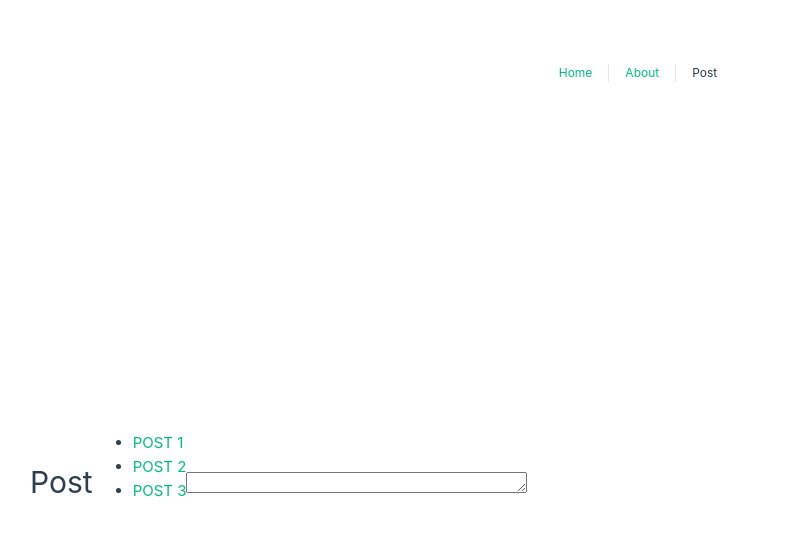
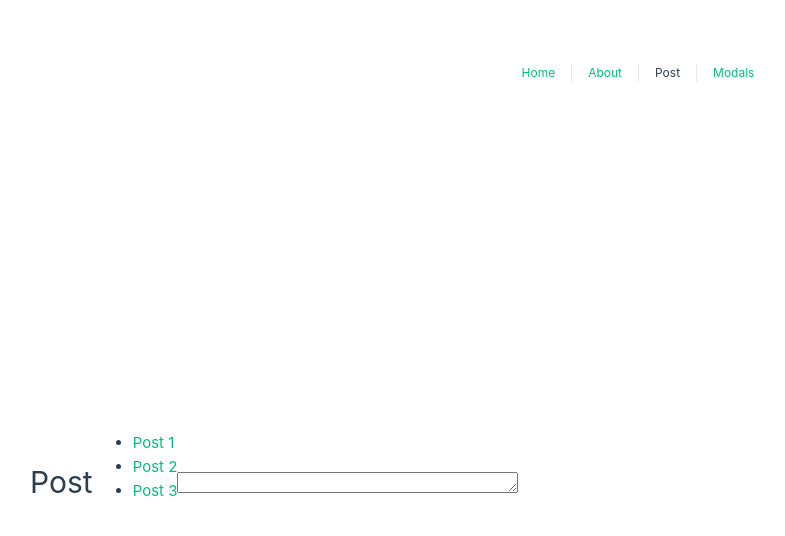
Before and after one commit to kirankumarrr/vue-v3, a Vue app in the folder vue-composition-api-basics-v3/: page /post in a window 1280 px wide. Shown: the top 536 px of the page, without its empty margins (2-787 px from the left). Built offline with nearby package versions, Linux system fonts and the light colour scheme.

Commit message:
[vue-composition-api-basics]  Lists, Teleport, Template Refs & nextTick

```diff
--- a/vue-composition-api-basics-v3/index.html
+++ b/vue-composition-api-basics-v3/index.html
@@ -10,6 +10,7 @@
 
 <body>
   <div id="app"></div>
+  <div class="modals-container"></div>
   <script type="module" src="/src/main.js"></script>
 </body>
 
--- a/vue-composition-api-basics-v3/src/App.vue
+++ b/vue-composition-api-basics-v3/src/App.vue
@@ -9,6 +9,7 @@ import { RouterLink, RouterView } from "vue-router";
         <RouterLink to="/">Home</RouterLink>
         <RouterLink to="/about">About</RouterLink>
         <RouterLink to="/post">Post</RouterLink>
+        <RouterLink to="/modals">Modals</RouterLink>
       </nav>
     </div>
   </header>
--- a/vue-composition-api-basics-v3/src/assets/base.css
+++ b/vue-composition-api-basics-v3/src/assets/base.css
@@ -72,3 +72,7 @@ body {
   -webkit-font-smoothing: antialiased;
   -moz-osx-font-smoothing: grayscale;
 }
+
+.modals-container{
+  position: initial;
+}
--- a/vue-composition-api-basics-v3/src/router/index.js
+++ b/vue-composition-api-basics-v3/src/router/index.js
@@ -26,6 +26,14 @@ const router = createRouter({
       component: () => import('../views/PostView.vue')
     },
     {
+      path: '/modals',
+      name: 'modals',
+      // route level code-splitting
+      // this generates a separate chunk (About.[hash].js) for this route
+      // which is lazy-loaded when the route is visited.
+      component: () => import('../views/ModalsView.vue')
+    },
+    {
       path: '/postDetail/:id',
       name: 'postDetail',
       // route level code-splitting
--- a/vue-composition-api-basics-v3/src/views/HomeView.vue
+++ b/vue-composition-api-basics-v3/src/views/HomeView.vue
@@ -1,6 +1,6 @@
 <template>
   <div class="home">
-    <h2>{{ nonReactiveTitle }} :</h2>
+    <h2 ref="appTitleRef">{{ nonReactiveTitle }} :</h2>
     <h3>{{ counterData.title }} :</h3>
     <div>
       <button class="btn" @click="decrement">-</button>
@@ -16,12 +16,13 @@
 
 
 <script setup>
-import { reactive, ref } from "vue";
+import { reactive, ref, onMounted, nextTick } from "vue";
 
 const nonReactiveTitle = ' My Non reactive Title'
 
-const counter = ref(0),
-  counterTitle = ref("My Counter");
+const counter = ref(0);
+const counterTitle = ref("My Counter");
+
 // Reactive Object
 
 const counterData = reactive({
@@ -34,11 +35,24 @@ const decrement = () => {
   // Reactive object update
   counterData.count--;
 };
-const increment = () => {
+const increment = async () => {
   counter.value++;
   // Reactive object update
   counterData.count++;
+  await nextTick()
+  console.log('Updated Dom after incremented')
+  // without async
+  // nextTick(()=>{
+  //    console.log('Updated Dom after incremented')
+  // })
 };
+
+// Template Ref
+const appTitleRef = ref(null)
+onMounted(() => {
+  //below will give access to h2
+  console.log('appTitleRef.value', appTitleRef.value.offsetWidth)
+})
 </script>
 
 <!--  this is before v3.2 -> without setup
--- /dev/null
+++ b/vue-composition-api-basics-v3/src/views/ModalsView.vue
@@ -0,0 +1,39 @@
+<template>
+    <div class="modals">
+        <h1>models</h1>
+        <button @click="showModal = true">Show Modal</button>
+        <teleport to=".modals-container">
+            <div class="modal" v-if="showModal">
+                <h1>This is a modal</h1>
+                <p>
+                    Lorem ipsum dolor sit amet consectetur adipisicing elit. Maxime mollitia,
+                    molestiae quas vel sint commodi repudiandae consequuntur voluptatum laborum
+                    numquam blanditiis harum quisquam eius sed odit fugiat iusto fuga praesentium
+                    optio, eaque rerum! Provident similique accusantium nemo autem. Veritatis
+                    obcaecati tenetur iure eius earum ut molestias architecto voluptate aliquam
+                    nihil, eveniet aliquid culpa officia aut! Impedit sit sunt quaerat, odit,
+                </p>
+                <button @click="showModal = false">Hide Modal</button>
+            </div>
+        </teleport>
+    </div>
+</template>
+
+<script setup>
+import { ref } from 'vue'
+const showModal = ref(false)
+</script>
+
+<style>
+.modal {
+    background: #00bd6e;
+    padding: 10px;
+    color: black;
+    position: absolute;
+    top: 0;
+    left: 0;
+    width: 100%;
+    height: 100%;
+    z-index: 1;
+}
+</style>
--- a/vue-composition-api-basics-v3/src/views/PostView.vue
+++ b/vue-composition-api-basics-v3/src/views/PostView.vue
@@ -1,23 +1,38 @@
 import { RouterLink } from 'vue-router';
+
 <template>
   <div class="post">
     <h1>Post</h1>
 
     <ul class="list">
-      <li>
-        <RouterLink to="/postDetail/id1">POST 1</RouterLink>
-      </li>
-      <li>
-        <RouterLink to="/postDetail/id2">POST 2</RouterLink>
-      </li>
-      <li>
-        <RouterLink to="/postDetail/id3">POST 3</RouterLink>
+      <li v-for="post in posts">
+        <RouterLink :to="`/postDetail/${post.id}`">{{ post.title }}</RouterLink>
       </li>
     </ul>
 
     <textarea rows="1" cols="40" />
   </div>
 </template>
+
+
+<script setup>
+import { ref } from 'vue';
+const posts = ref([
+  {
+    id: 'id1',
+    title: 'Post 1'
+  },
+  {
+    id: 'id2',
+    title: 'Post 2'
+  },
+  {
+    id: 'id3',
+    title: 'Post 3'
+  }
+])
+
+</script>
 
 <style >
 @media (min-width: 1024px) {
```
